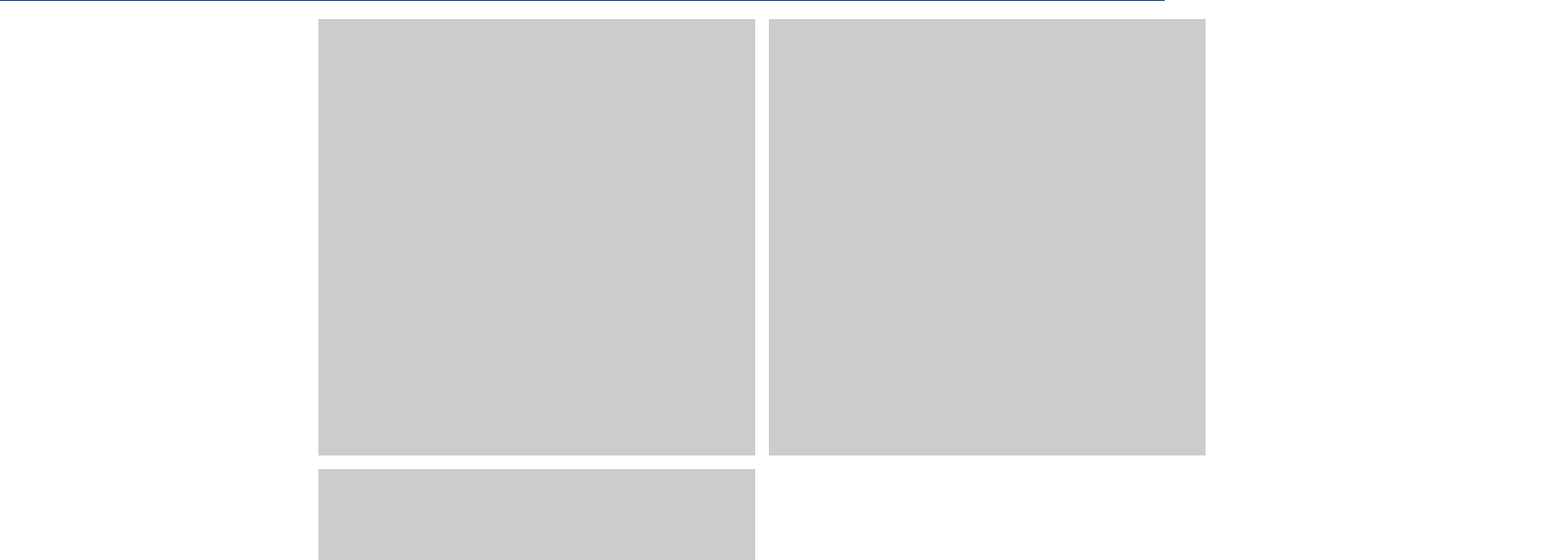
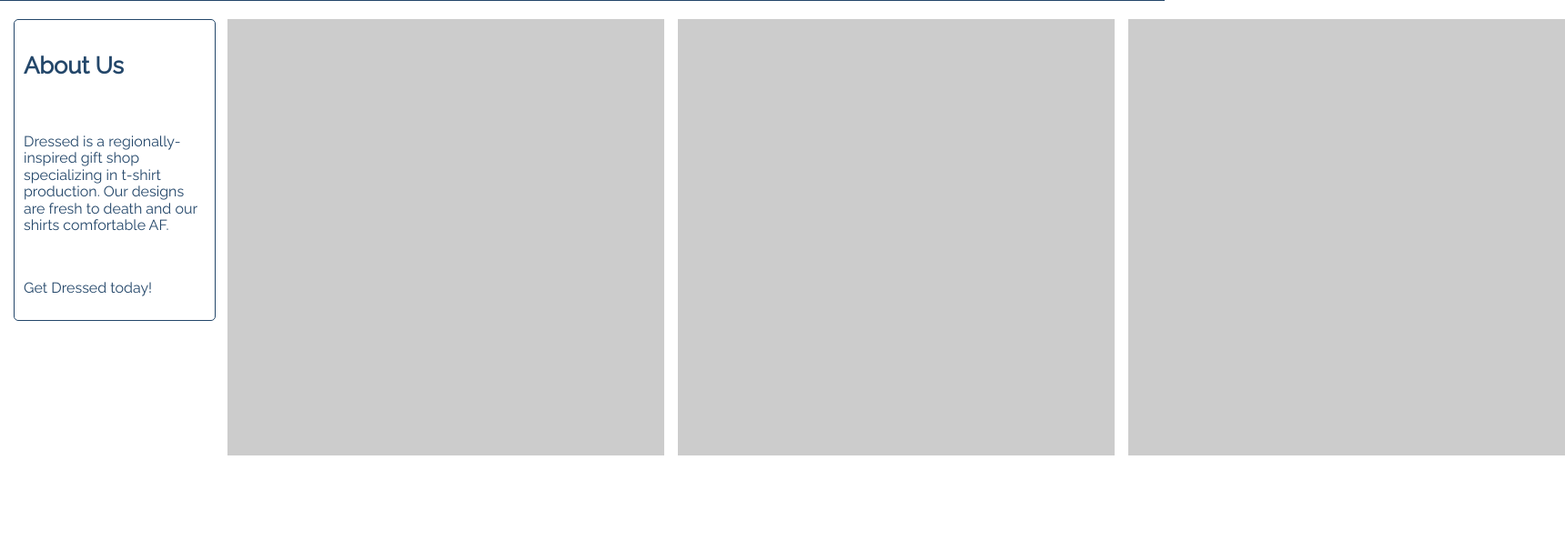
Before and after one commit to mikus31/dressed, a plain HTML site: page index.html in a window 1280 px wide. Shown: the part 84-700 px from the top of the page at 91% size, 1720 px wide, since content can reach past the window. Drawn offline with nearby package versions, Linux system fonts and the light colour scheme.

Commit message:
add about us

```diff
--- a/index.html
+++ b/index.html
@@ -22,12 +22,11 @@
         }
 
         #footer {
+            position: fixed;
             bottom: 0px;
-            left: 0px;
-            right: 0px;
+            width: 100%;
             height: 40px;
             background: #24476A;
-            width: 100%;
         }
 
         #social {
@@ -37,55 +36,72 @@
         }
 
         h1 {
+            position: absolute;
             font-family: 'Lobster', cursive;
             width: 70%;
             margin: 0 auto;
             color: whitesmoke;
             top: 15px;
             left: 15px;
-            position: absolute;
             font-size: 3.5em;
         }
 
         h2 {
+            position: absolute;
             font-family: 'Lobster', cursive;
             width: 70%;
             margin: 0 auto;
             color: whitesmoke;
             bottom: 4px;
             left: 15px;
-            position: absolute;
             font-size: 1.8em;
+        }
+
+        h3 {
+            font-family: 'Raleway', sans-serif;
+            color: #24476A;
+            font-size: 1.6em;
         }
 
         p {
             font-family: 'Raleway', sans-serif;
+            color: #24476A;
         }
 
         a {
-            color: #24476A;
+            color: #8BC1F7;
         }
 
         a:visited {
             color: #8BC1F7;
         }
 
+        #about {
+            position: absolute;
+            top: 105px;
+            left: 15px;
+            width: 200px;
+            border: .5px solid #24476A;
+            border-radius: 5px;
+            padding: 10px;
+        }
+
         #shirt-1 {
             position: absolute;
             top: 105px;
-            left: 350px;
+            left: 250px;
         }
 
         #shirt-2 {
             position: absolute;
             top: 105px;
-            left: 845px;
+            left: 745px;
         }
 
         #shirt-3 {
             position: absolute;
-            top: 600px;
-            left: 350px;
+            top: 105px;
+            left: 1240px;
         }
     </style>
 </head>
@@ -98,6 +114,13 @@
             <a href="https://facebook.com/manandplace" target="_blank"><img src="images/facebook.png"></a> &nbsp;
             <a href="https://www.instagram.com/mikus31/" target="_blank"><img src="images/instagram.png"></a> &nbsp; </div>
         <h1>Dressed</h1> </div>
+    <div id="about">
+        <h3>About Us</h3>
+        <br>
+        <p>Dressed is a regionally-inspired gift shop specializing in t-shirt production. Our designs are fresh to death and our shirts comfortable AF.</p>
+        <br>
+        <p>Get Dressed today!</p>
+    </div>
     <div id="shirt-1"> <img src="images/480-blank.png"> </div>
     <div id="shirt-2"> <img src="images/480-blank.png"> </div>
     <div id="shirt-3"> <img src="images/480-blank.png"> </div>
```
